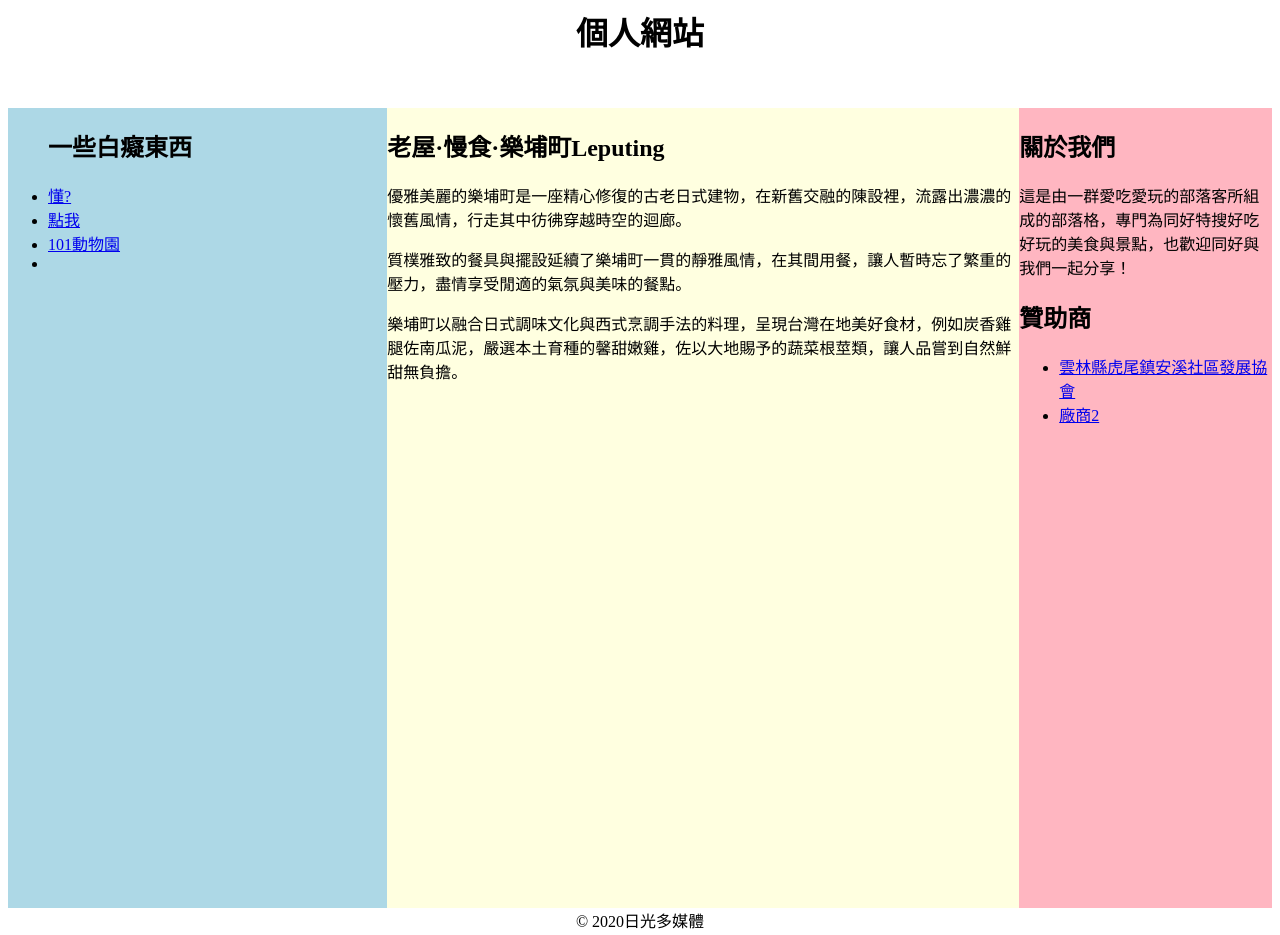
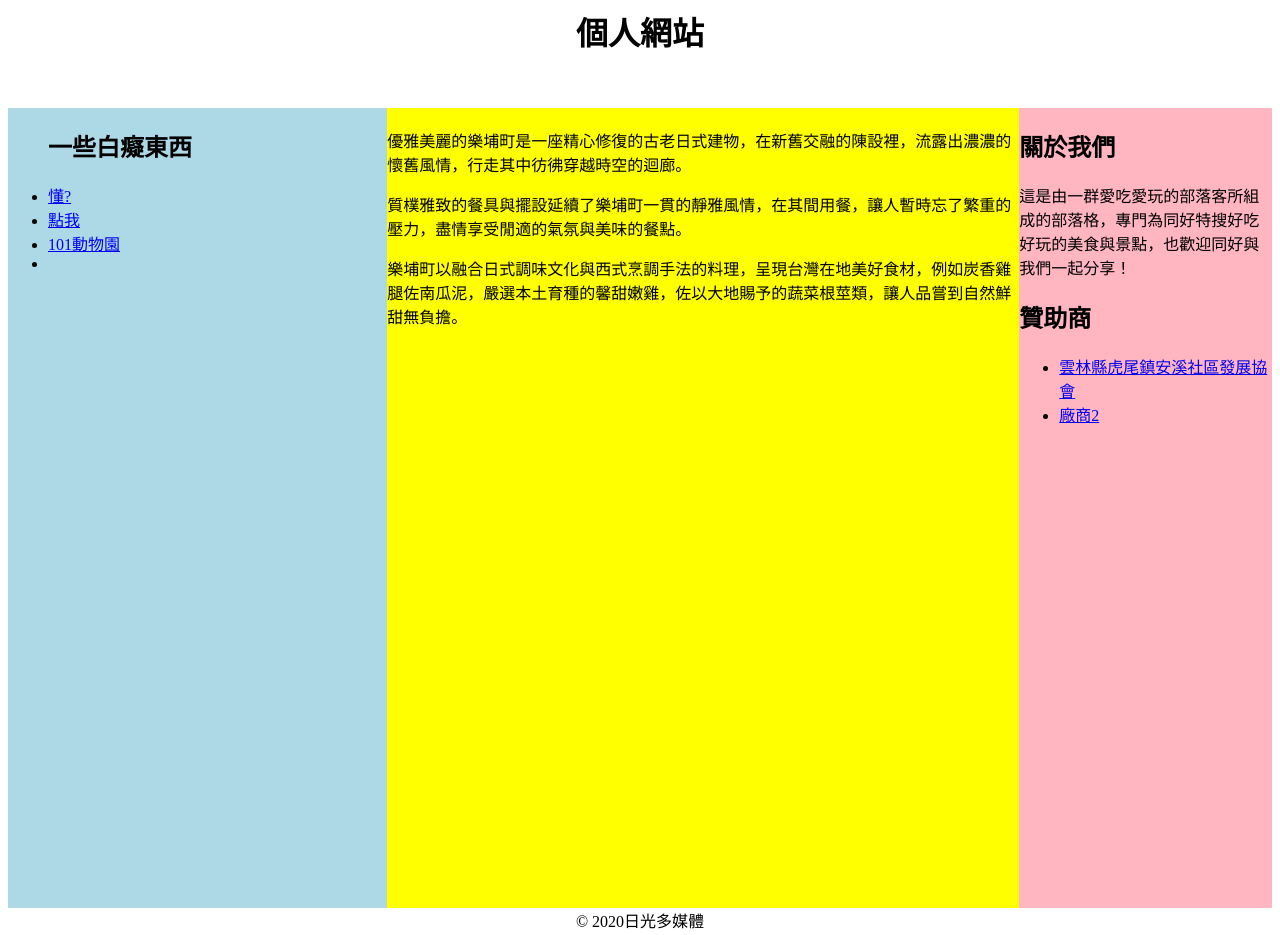
Before and after one commit to natsume0559/natsume0559.github.io, a plain HTML site: page index.html in a window 1280 px wide. Shown: the top 935 px of the page. Drawn offline with Linux system fonts and the light colour scheme.

Commit message:
Update index.html

```diff
--- a/index.html
+++ b/index.html
@@ -1,11 +1,12 @@
+    <head>
     <meta charset="utf-8">
     <title>個人網站</title>
     <style>
-      header {clear: both; width: 100%; height: 100px; text-align: center;}
-      nav {float: left; width: 30%; height: 800px; background: lightblue;}
-      article {float: left; width: 50%; height: 800px; background: lightyellow;}
-	  aside {float: left; width: 20%; height: 800px; background: lightpink;}
-	  footer {clear: both; width: 100%; height: 50px; text-align: center;}
+	    header {clear: both; width: 100%; height: 100px; text-align: center;}
+	    nav {float: left; width: 30%; height: 800px; background: lightblue;}
+	    article {float: left; width: 50%; height: 800px; background: yellow;}
+	    aside {float: left; width: 20%; height: 800px; background: lightpink;}
+	    footer {clear: both; width: 100%; height: 50px; text-align: center;}
 	</style>
   </head>
   <body>
@@ -29,7 +30,7 @@
 	<!-- 主要內容 -->
 	<main>
 	  <article>
-	    <h2>老屋&middot;慢食&middot;樂埔町Leputing</h2>
+	    <h2></h2>
         <p>優雅美麗的樂埔町是一座精心修復的古老日式建物，在新舊交融的陳設裡，流露出濃濃的懷舊風情，行走其中彷彿穿越時空的迴廊。</p>
 	    <p>質樸雅致的餐具與擺設延續了樂埔町一貫的靜雅風情，在其間用餐，讓人暫時忘了繁重的壓力，盡情享受閒適的氣氛與美味的餐點。</p>
 	    <p>樂埔町以融合日式調味文化與西式烹調手法的料理，呈現台灣在地美好食材，例如炭香雞腿佐南瓜泥，嚴選本土育種的馨甜嫩雞，佐以大地賜予的蔬菜根莖類，讓人品嘗到自然鮮甜無負擔。</p>
```
